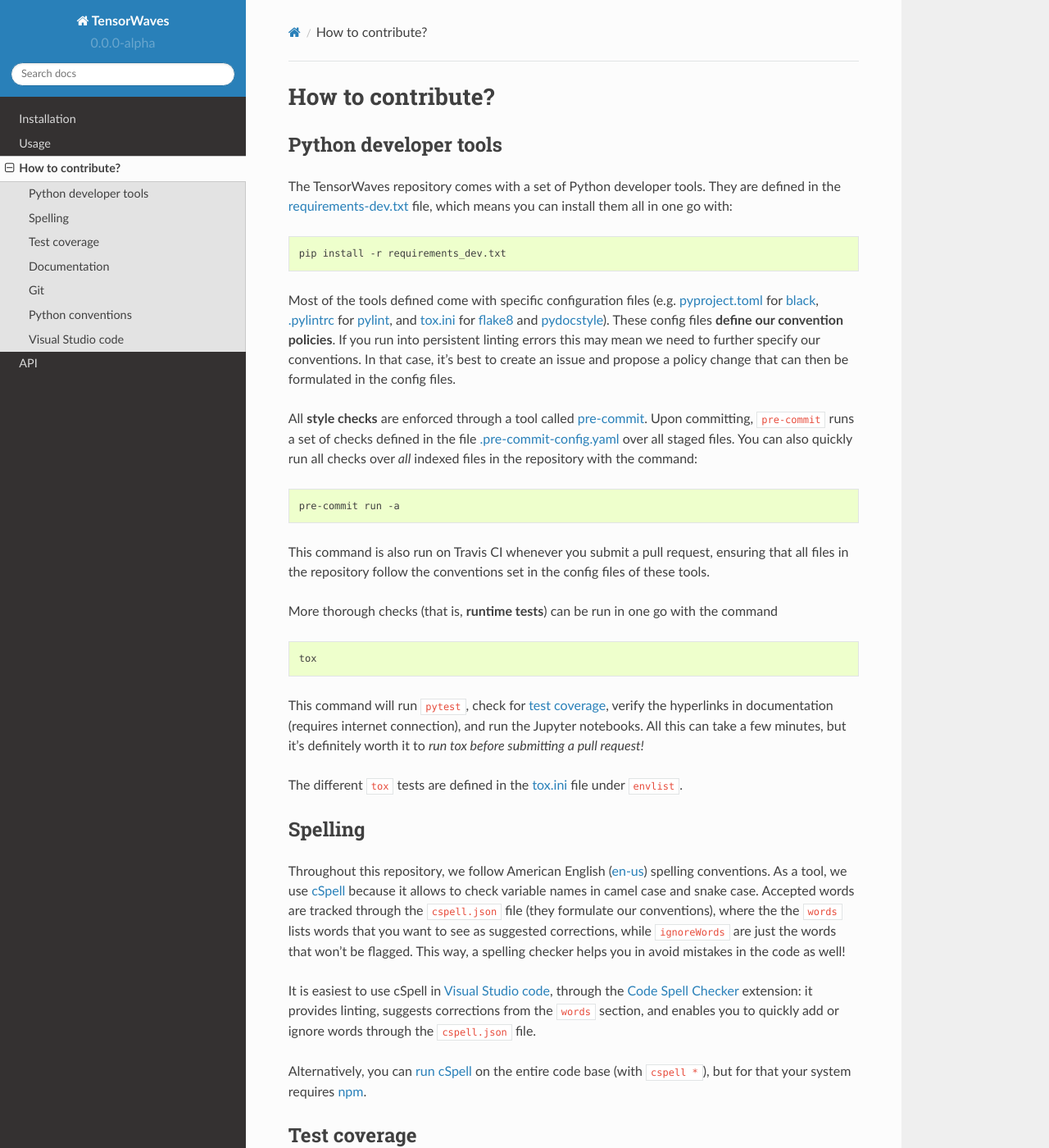
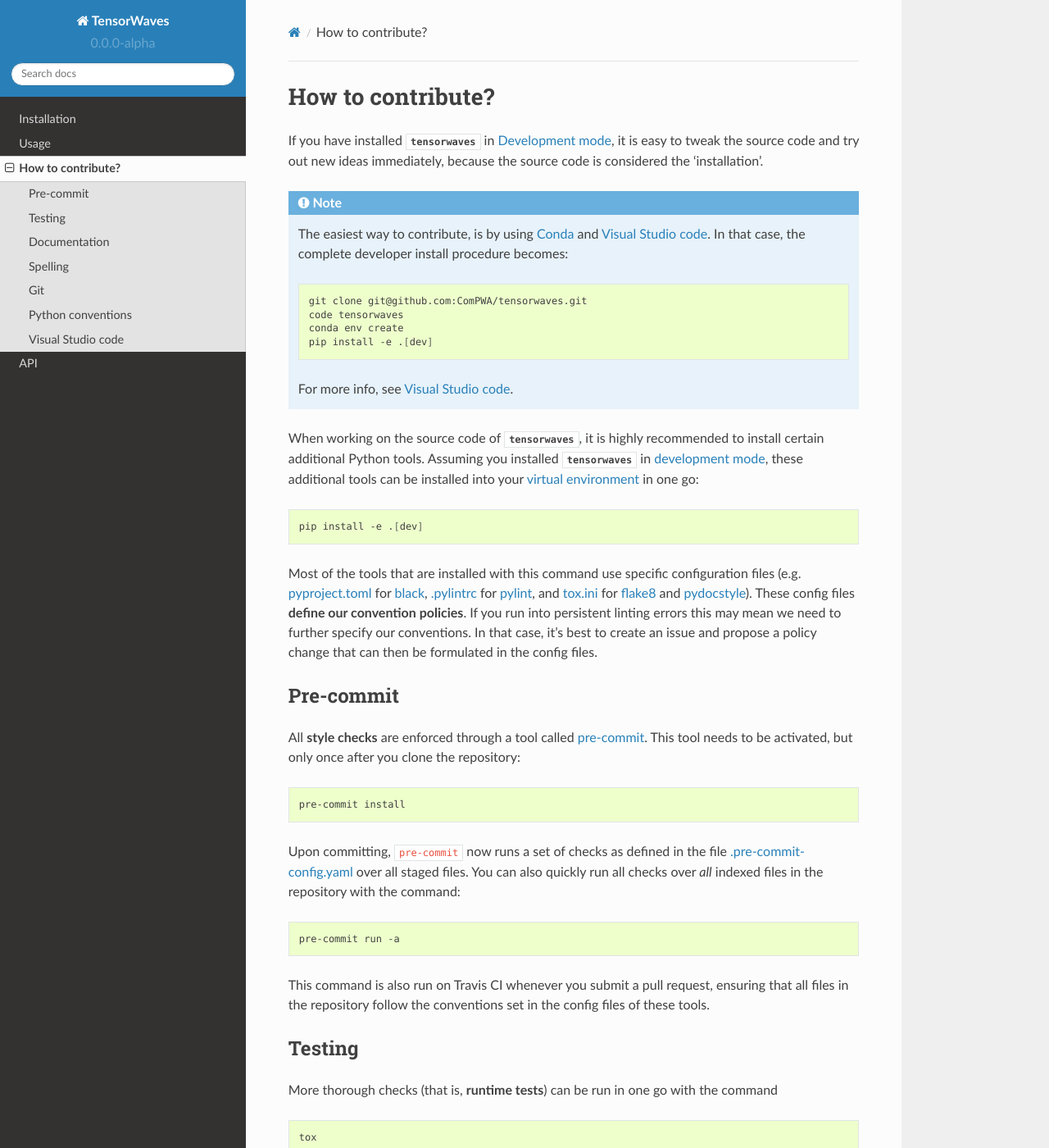
Before and after one commit to ComPWA/tensorwaves, a Sphinx documentation site: the page built from doc/contribute.rst, in a window 1280 px wide and 1400 px high. Shown: the whole window at 82% size. Built offline with Sphinx 7.4.7 and the Read the Docs theme 2.0.0, drawn with Linux system fonts in a browser that asks for light colours; pages that are not in the unit, such as notebooks, are missing from menus; the version number is read from the project's files by our own code; some of the changed text lies outside the part shown.

Commit message:
docs: simplify install and contrib pages

```diff
--- a/doc/contribute.rst
+++ b/doc/contribute.rst
@@ -1,23 +1,39 @@
-.. cspell:ignore envlist, htmlcov, pylintrc, pyproject
+.. cSpell:ignore docnb, htmlcov, pylintrc, testenv
 
 How to contribute?
 ==================
 
+If you have installed `tensorwaves` in :ref:`install:Development mode`, it is
+easy to tweak the source code and try out new ideas immediately, because the
+source code is considered the 'installation'.
 
-Python developer tools
-----------------------
+.. note::
 
-The TensorWaves repository comes with a set of Python developer tools. They are
-defined in the `requirements-dev.txt
-<https://github.com/ComPWA/tensorwaves/blob/master/requirements-dev.txt>`_
-file, which means you can install them all in one go with:
+  The easiest way to contribute, is by using :ref:`Conda <install:Conda
+  environment>` and :ref:`contribute:Visual Studio code`. In that case, the
+  complete developer install procedure becomes:
+
+  .. code-block:: shell
+
+    git clone git@github.com:ComPWA/tensorwaves.git
+    code tensorwaves
+    conda env create
+    pip install -e .[dev]
+
+  For more info, see :ref:`contribute:Visual Studio code`.
+
+When working on the source code of `tensorwaves`, it is highly recommended to
+install certain additional Python tools. Assuming you installed `tensorwaves`
+in :ref:`development mode <install:Development mode>`, these additional tools
+can be installed into your :ref:`virtual environment <install:Step 2: Create a
+virtual environment>` in one go:
 
 .. code-block:: shell
 
-  pip install -r requirements_dev.txt
+  pip install -e .[dev]
 
-Most of the tools defined come with specific configuration files (e.g.
-`pyproject.toml
+Most of the tools that are installed with this command use specific
+configuration files (e.g. `pyproject.toml
 <https://github.com/ComPWA/tensorwaves/blob/master/pyproject.toml>`_ for `black
 <https://black.readthedocs.io/>`_, `.pylintrc
 <https://github.com/ComPWA/tensorwaves/blob/master/.pylintrc>`_ for `pylint
@@ -29,9 +45,20 @@
 conventions. In that case, it's best to create an issue and propose a policy
 change that can then be formulated in the config files.
 
+
+Pre-commit
+----------
+
 All **style checks** are enforced through a tool called `pre-commit
-<https://pre-commit.com/>`_. Upon committing, :code:`pre-commit` runs a set of
-checks defined in the file `.pre-commit-config.yaml
+<https://pre-commit.com/>`__. This tool needs to be activated, but only once
+after you clone the repository:
+
+.. code-block:: shell
+
+  pre-commit install
+
+Upon committing, :code:`pre-commit` now runs a set of checks as defined in the
+file `.pre-commit-config.yaml
 <https://github.com/ComPWA/tensorwaves/blob/master/.pre-commit-config.yaml>`_
 over all staged files. You can also quickly run all checks over *all* indexed
 files in the repository with the command:
@@ -44,6 +71,10 @@
 ensuring that all files in the repository follow the conventions set in the
 config files of these tools.
 
+
+Testing
+-------
+
 More thorough checks (that is, **runtime tests**) can be run in one go with the
 command
 
@@ -51,46 +82,13 @@
 
   tox
 
-This command will run :code:`pytest`, check for :ref:`test coverage
-<contribute:Test coverage>`, verify the hyperlinks in documentation (requires
-internet connection), and run the Jupyter notebooks. All this can take a few
-minutes, but it's definitely worth it to *run tox before submitting a pull
-request!*
+This command will run :code:`pytest`, check for test, build the documentation,
+and verify cross-references in the documentation and the API. It's especially
+recommended to *run tox before submitting a pull request!*
 
-The different :code:`tox` tests are defined in the `tox.ini
-<https://github.com/ComPWA/tensorwaves/blob/master/tox.ini>`__ file under
-:code:`envlist`.
-
-
-Spelling
---------
-
-Throughout this repository, we follow American English (`en-us
-<https://www.andiamo.co.uk/resources/iso-language-codes/>`_) spelling
-conventions. As a tool, we use `cSpell
-<https://github.com/streetsidesoftware/cspell/blob/master/packages/cspell/README.md>`_
-because it allows to check variable names in camel case and snake case.
-Accepted words are tracked through the :file:`cspell.json` file (they formulate
-our conventions), where the the :code:`words` lists words that you want to see
-as suggested corrections, while :code:`ignoreWords` are just the words that
-won't be flagged. This way, a spelling checker helps you in avoid mistakes in
-the code as well!
-
-It is easiest to use cSpell in :ref:`contribute:Visual Studio Code`, through
-the `Code Spell Checker
-<https://marketplace.visualstudio.com/items?itemName=streetsidesoftware.code-spell-checker>`_
-extension: it provides linting, suggests corrections from the :code:`words`
-section, and enables you to quickly add or ignore words through the
-:file:`cspell.json` file.
-
-Alternatively, you can `run cSpell
-<https://www.npmjs.com/package/cspell#installation>`__ on the entire code base
-(with :code:`cspell *`), but for that your system requires `npm
-<https://www.npmjs.com/>`_.
-
-
-Test coverage
--------------
+More specialized :code:`tox` tests are defined in the `tox.ini
+<https://github.com/ComPWA/tensorwaves/blob/master/tox.ini>`__ file, under each
+:code:`testenv`.
 
 Try to keep test coverage high. You can compute current coverage by running
 
@@ -120,33 +118,28 @@
 <https://www.python.org/dev/peps/pep-0257/>`_ in the Python source code are
 valid and correctly interlinked.
 
-If you followed the section :ref:`contribute:Python developer tools`, you can
-quickly build the documentation from the root directory of this repository with
-the command:
+You can quickly build the documentation from the root directory of this
+repository with the command:
 
 .. code-block:: shell
 
   tox -e doc
 
-Alternatively, you can run :code:`sphinx-build` yourself. The requirements for
-that are in the `doc/requirements.txt
-<https://github.com/ComPWA/tensorwaves/blob/master/doc/requirements.txt>`_ file:
+If you want to render the output of the `Jupyter notebook examples
+<https://github.com/ComPWA/tensorwaves/tree/master/examples>`_, this can be
+done with:
+
+.. code-block:: shell
+
+  tox -e docnb
+
+This takes more time than :code:`tox -e doc`, because it will execute the
+notebooks. Alternatively, you can run :code:`sphinx-build` yourself as follows:
 
 .. code-block:: shell
 
   cd doc
-  pip install -r requirements.txt
-  make html
-
-If you want to render the output of the `Jupyter notebook examples
-<https://github.com/ComPWA/tensorwaves/tree/master/examples>`_, set the
-:code:`NBSPHINX_EXECUTE` environment variable first:
-
-.. code-block:: shell
-
-  NBSPHINX_EXECUTE= make html
-
-Note that the notebooks are also run if you run :code:`tox`.
+  make html  # or NBSPHINX_EXECUTE= make html
 
 A nice feature of `Read the Docs <https://readthedocs.org/>`_, where we host
 our documentation, is that documentation is built for each pull request as
@@ -154,6 +147,37 @@
 For more info, see `here
 <https://docs.readthedocs.io/en/stable/guides/autobuild-docs-for-pull-requests.html>`__,
 or just click "details" under the RTD check once you submit your PR.
+
+
+Spelling
+--------
+
+Throughout this repository, we follow American English (`en-us
+<https://www.andiamo.co.uk/resources/iso-language-codes/>`_) spelling
+conventions. As a tool, we use `cSpell
+<https://github.com/streetsidesoftware/cspell/blob/master/packages/cspell/README.md>`_
+because it allows to check variable names in camel case and snake case.  This
+way, a spelling checker helps you in avoid mistakes in the code as well!
+
+Accepted words are tracked through the :file:`cspell.json` file. As with the
+other config files, :file:`cspell.json` formulates our conventions with regard
+to spelling and can be continuously updated while our code base develops. In
+the file, the :code:`words` section lists words that you want to see as
+suggested corrections, while :code:`ignoreWords` are just the words that won't
+be flagged. Try to be sparse in adding words: if some word is just specific to
+one file, you can `ignore it inline
+<https://www.npmjs.com/package/cspell#ignore>`_, or you can add the file to the
+:code:`ignorePaths` section if you want to ignore it completely.
+
+It is easiest to use cSpell in :ref:`contribute:Visual Studio Code`, through
+the `Code Spell Checker
+<https://marketplace.visualstudio.com/items?itemName=streetsidesoftware.code-spell-checker>`_
+extension: it provides linting, suggests corrections from the :code:`words`
+section, and enables you to quickly add or ignore words through the
+:file:`cspell.json` file. Alternatively, you can `run cSpell
+<https://www.npmjs.com/package/cspell#installation>`__ on the entire code base
+(with :code:`cspell $(git ls-files)`), but for that your system requires `npm
+<https://www.npmjs.com/>`_.
 
 
 Git
--- a/doc/install.rst
+++ b/doc/install.rst
@@ -2,20 +2,20 @@
 ============
 
 There are two ways to install `tensorwaves`. Even though the PyPI installation
-is the most convenient, we recommend following the :ref:`interactive
-installation <install:Interactive installation>` procedure.
+is the fastest, we recommend following the :ref:`install:Development mode`
+procedure.
 
 
 Installation through PyPI
-^^^^^^^^^^^^^^^^^^^^^^^^^
+-------------------------
 
 .. attention::
 
   `tensorwaves` is currently under development, so there currently exists no
   PyPI package!
 
-`tensorwaves` is `available as a PyPI package <https://pypi.org/>`_ so
-installation is super easy:
+`tensorwaves` is `available as a PyPI package
+<https://pypi.org/project/tensorwaves/>`_, so installation is super easy:
 
 .. code-block:: shell
 
@@ -27,30 +27,146 @@
 
   import tensorwaves
 
-from the Python interpreter. Note that PyPI **only allows you to install
-specific releases**, so we recommend using the more dynamic, :ref:`'interactive
-installation' <install:Interactive installation>` instead.
+from the `Python interpreter
+<https://docs.python.org/3/tutorial/interpreter.html>`_. Note that PyPI only
+allows you to install specific releases, so we recommend using the more
+dynamic, :ref:`'development mode' <install:Development mode>` instead.
 
 
-Interactive installation
-^^^^^^^^^^^^^^^^^^^^^^^^
+Development mode
+----------------
 
 `tensorwaves` is an academic research project and is bound to continuously
 evolve. We therefore highly recommend installing `tensorwaves` from `the source
 code <https://github.com/ComPWA/tensorwaves>`_, so that you work with the
 latest version.
 
-Moreover, since you read as far as this, you must have an interest in
-partial-wave analysis, and it is researchers like you who can help bring this
-project further! So please, have a look through the following sections to set
-up this 'interactive installation':
+Moreover, since you read as far as this, you must have an interest in particle
+physics, and it is researchers like you who can help bring this project
+further! So please, follow the following sections to set up this 'interactive
+installation'.
 
-.. toctree::
-  :maxdepth: 2
 
-  install/get-the-source-code
-  install/virtual-environment
-  install/install
+.. _local-repository:
 
-After that, it's worth having a look at the :doc:`contribute tutorials
+Step 1: Get the source code
+^^^^^^^^^^^^^^^^^^^^^^^^^^^
+
+The `tensorwaves` source code is maintained through `Git
+<https://git-scm.com/>`_, so you need to `install Git
+<https://git-scm.com/book/en/v2/Getting-Started-Installing-Git>`_ first. Once
+you've done so, navigate to a suitable folder and run:
+
+.. code-block:: shell
+
+  git clone git@github.com:ComPWA/tensorwaves.git
+  cd tensorwaves
+
+After that, there should be a folder called :file:`tensorwaves` into which we
+navigated just now. We'll call this folder the **local repository**.
+
+When new commits are merged into the `master branch of tensorwaves
+<https://github.com/ComPWA/tensorwaves/tree/master>`_, you need to update your
+local copy of the source code as follows:
+
+.. code-block:: shell
+
+  git checkout master
+  git pull
+
+It's best to have a clean your `working tree
+<https://git-scm.com/book/en/v2/Git-Basics-Recording-Changes-to-the-Repository>`_
+before you do a :command:`git pull`.
+
+
+Step 2: Create a virtual environment
+^^^^^^^^^^^^^^^^^^^^^^^^^^^^^^^^^^^^
+
+It is safest to install `tensorwaves` within a virtual environment, so that all
+Python dependencies are contained within there. This is helpful in case
+something goes wrong with the dependencies: you can just trash the environment
+and recreate it. There are two options: :ref:`Conda <install:Conda
+environment>` or :ref:`Python's venv <install:Python venv>`.
+
+Conda environment
+~~~~~~~~~~~~~~~~~
+
+`Conda <https://www.anaconda.com/>`_ can be installed without administrator
+rights, see instructions on `this page
+<https://www.anaconda.com/distribution/>`_. Once installed, navigate to the
+:ref:`local repository <local-repository>` and create the Conda environment for
+`tensorwaves` as follows:
+
+.. code-block:: shell
+
+  conda env create
+
+This command uses the `environment.yml
+<https://github.com/ComPWA/tensorwaves/blob/master/environment.yml>`_ file and
+immediately installs `tensorwaves` in `development mode
+<https://pip.pypa.io/en/stable/reference/pip_install/#editable-installs>`__.
+
+After Conda finishes creating the environment, you can activate it with as
+follows:
+
+.. code-block:: shell
+
+  conda activate tw
+
+
+You need to have the :code:`tw` environment activated whenever you want to run
+`tensorwaves`.
+
+Python venv
+~~~~~~~~~~~
+
+Alternatively, you can use `Python's venv
+<https://docs.python.org/3/library/venv.html>`_, if you have that available on
+your system. All you have to do, is navigate into :ref:`local repository
+<local-repository>` and run:
+
+.. code-block:: shell
+
+  python3 -m venv ./venv
+
+This creates a folder called :file:`venv` where all Python packages will be
+contained. You first have to activate the environment, and will have to do so
+whenever you want to run `tensorwaves`.
+
+.. code-block:: shell
+
+  source ./venv/bin/activate
+
+Now you can safely install `tensorwaves` in `development mode
+<https://pip.pypa.io/en/stable/reference/pip_install/#editable-installs>`__:
+
+.. code-block:: shell
+
+  pip install -e .
+
+That's it, now you're all set to :doc:`use tensorwaves <usage>`!
+
+
+Step 3: Test the installation
+^^^^^^^^^^^^^^^^^^^^^^^^^^^^^
+
+First, navigate out of the main directory of the :ref:`local repository
+<local-repository>` in order to make sure that `tensorwaves` we run, is the
+system installation and not the :file:`tensorwaves` folder in the current
+working directory. Then, simply launch a Python interpreter and run:
+
+.. code-block:: python
+
+  import tensorwaves
+
+If you don't get any error messages, all worked out nicely!
+
+For more thorough testing, navigate back to the you can run the unit tests:
+
+.. code-block:: shell
+
+  pip install -e .[test]  # install dependencies for testing
+  pytest -m "not slow"
+
+After that, it's worth having a look at the :doc:`contribute page
 <contribute>`!
```
Also changed, not shown: doc/install/get-the-source-code.rst (deleted, +0 -45 lines), doc/install/install.rst (deleted, +0 -88 lines), doc/install/virtual-environment.rst (deleted, +0 -64 lines).
